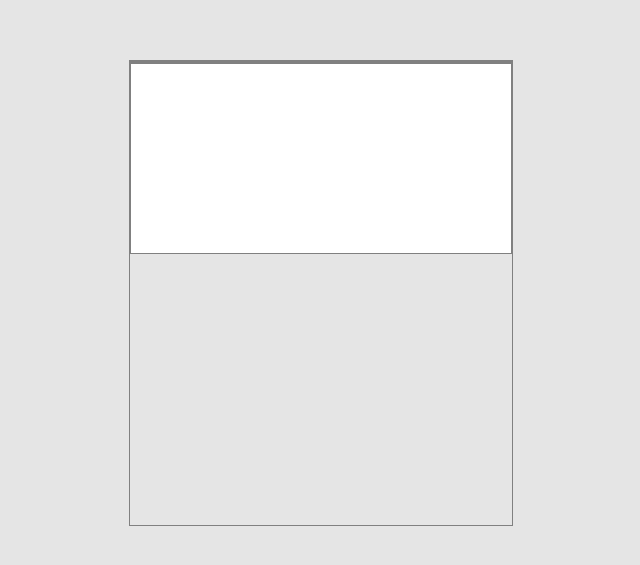
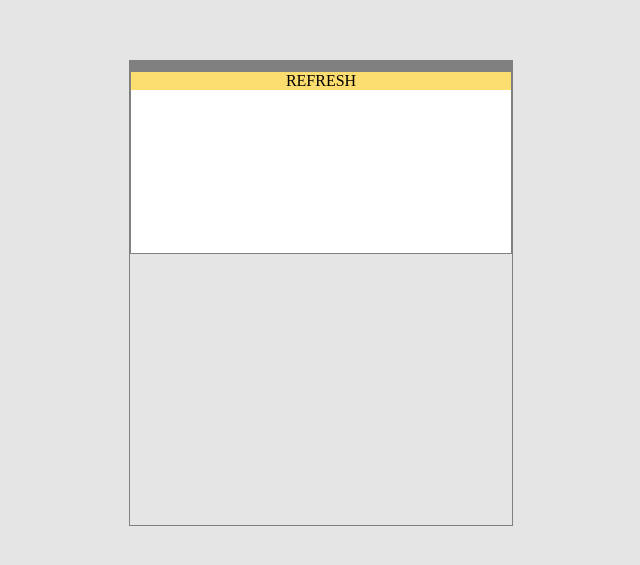
Before and after one commit to Moshnogorskaya/Task16.1, a website built with webpack: page src/index.html in a window 1280 px wide. Shown: the part 107-672 px from the top of the page, without its empty margins (319-959 px from the left). Built offline with nearby package versions, Linux system fonts and the light colour scheme.

Commit message:
added roboto font

```diff
--- a/src/index.html
+++ b/src/index.html
@@ -5,12 +5,19 @@
     <meta charset="utf-8">
     <meta name="viewport" content="width=device-width, initial-scale=1, shrink-to-fit=no">
     <link href="style.css" rel="stylesheet">
+    <link href="https://fonts.googleapis.com/css?family=Roboto" rel="stylesheet">
 </head>
 
 <body>
 <div class='proportional-container'>
     <div class='widget'>
     <div class='widget__header'></div>
+    <ul class='list'>
+    <li class='list__item'></li>
+    <li class='list__item'></li>
+    <li class='list__item'></li>
+    </ul>
+    <a href='#' class='widget__refresh'>REFRESH</a>
     </div>
 </div>
 </body>
--- a/src/style.css
+++ b/src/style.css
@@ -54,7 +54,7 @@ input {
   display: flex;
   box-sizing: border-box;
 }
-div {
+div, ul, li {
   border: 1px solid grey;
 }
 
@@ -82,5 +82,24 @@ body {
 }
 
 .widget__header {
-   flex-basis: 30%;
+   flex-basis: 18.681318681%;
+   background:#FCDD6F;
 }
+
+.list {
+  flex-basis: 73.186813186%;
+  flex-direction:column;
+}
+
+.list__item {
+  flex-basis: 33.33333333%;
+}
+
+.widget__refresh {
+  background: #FCDD6F;
+  flex-basis: 8.131868131%;
+  text-decoration: none;
+  justify-content: center;
+  align-items: center;
+  color: black;
+}
```
